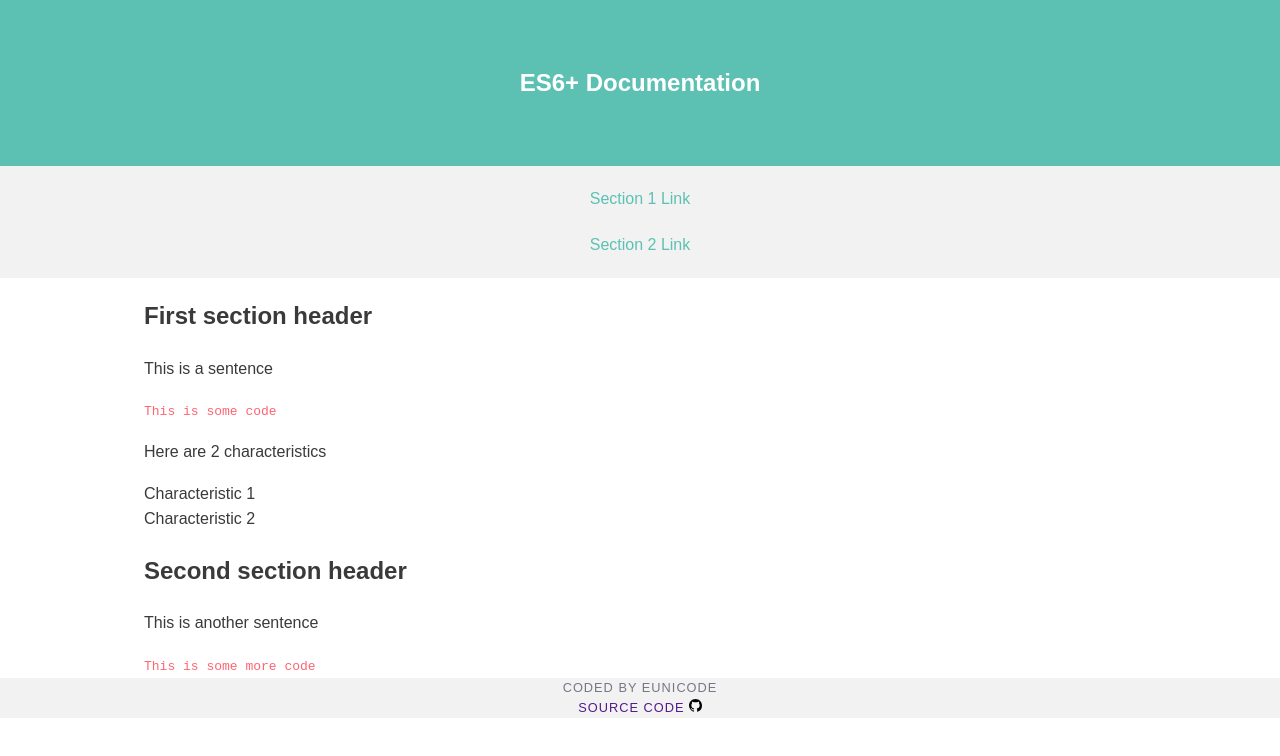
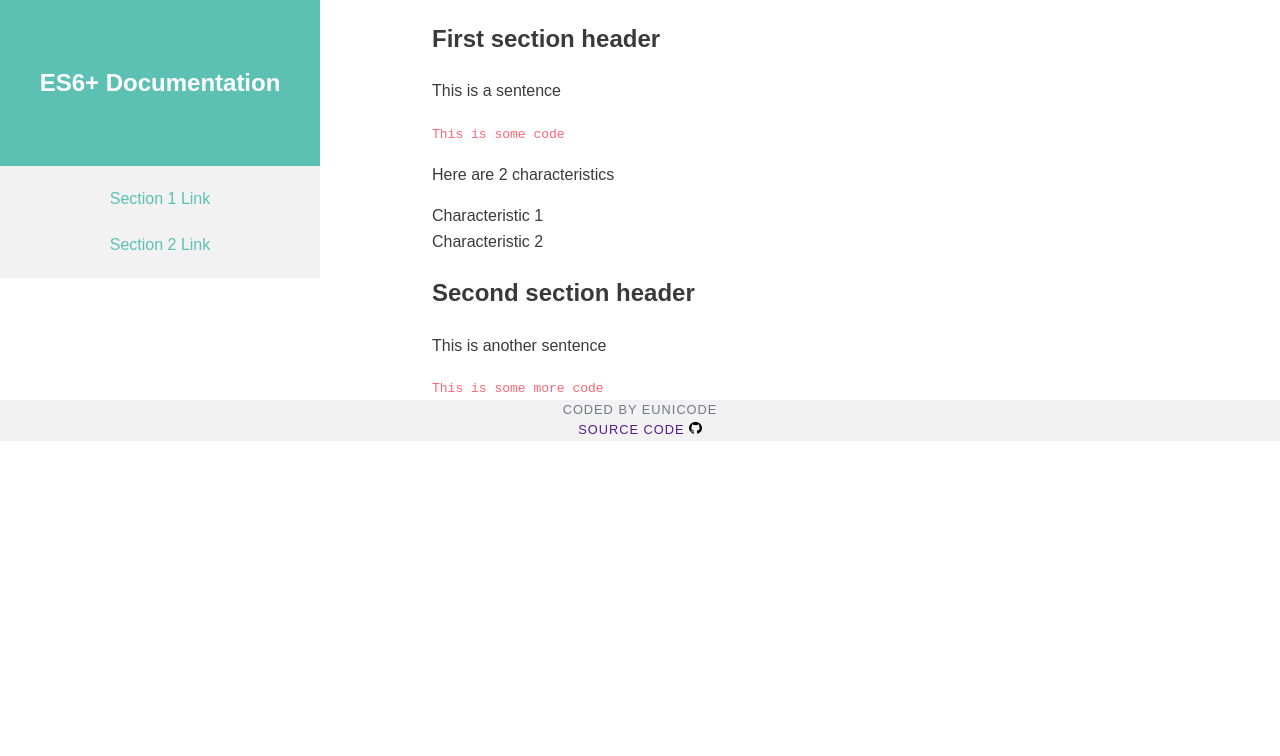
Before and after one commit to eunicode/tech-doc, a website: page src/index.html in a window 1280 px wide. Drawn offline with Linux system fonts and the light colour scheme.

Commit message:
Wide layout :art: turn top nav bar into side bar with grid lines

```diff
--- a/src/css/main.css
+++ b/src/css/main.css
@@ -118,4 +118,68 @@ footer img {
 	}
 }
 
-/* ---- Flexbox ---- */
+/* ---- For browsers that support Grid ---- */
+
+@supports (grid-area: auto) {
+
+    /* Nav bar on top (1 col) */
+
+    nav {
+        grid-area: nav;
+    }
+
+    main {
+        grid-area: main;
+    }
+
+    footer {
+        grid-area: footer;
+    }
+
+    body {
+        display: grid;
+        grid-template-areas:
+        "nav"
+        "main"
+        "footer"
+    }
+
+    /* Nav bar on left (2 col) */
+
+    @media (min-width: 769px) {
+        body {
+            grid-template-columns: 20em auto;
+        }
+
+        nav {
+            grid-column: 1/2;
+        }
+
+        main {
+            grid-column: 2/3;
+            /* Need to specify which row we want to put `main` in, otherwise the
+            browser will auto position it in an unexpected way. */
+            grid-row: 1/3;
+        }
+
+        footer {
+            grid-column: 1/3;
+        }
+    }
+}
+
+/* ---- For browsers that support Flexbox ---- */
+
+/* @supports (display: flex) {
+    body {
+        display: flex;
+    }
+
+    @media (min-width: 769px) {
+        flex-direction: row;
+    }
+} */
+
+/* You can turn the top nav bar into a sidebar with Flexbox with `flex-direction: row`,
+but you need to add extra html tags to wrap the nav bar and main content,
+since we want footer to remain `flex-direction: column` */
```
Also changed, not shown: src/index.html (+5 -0 lines).
